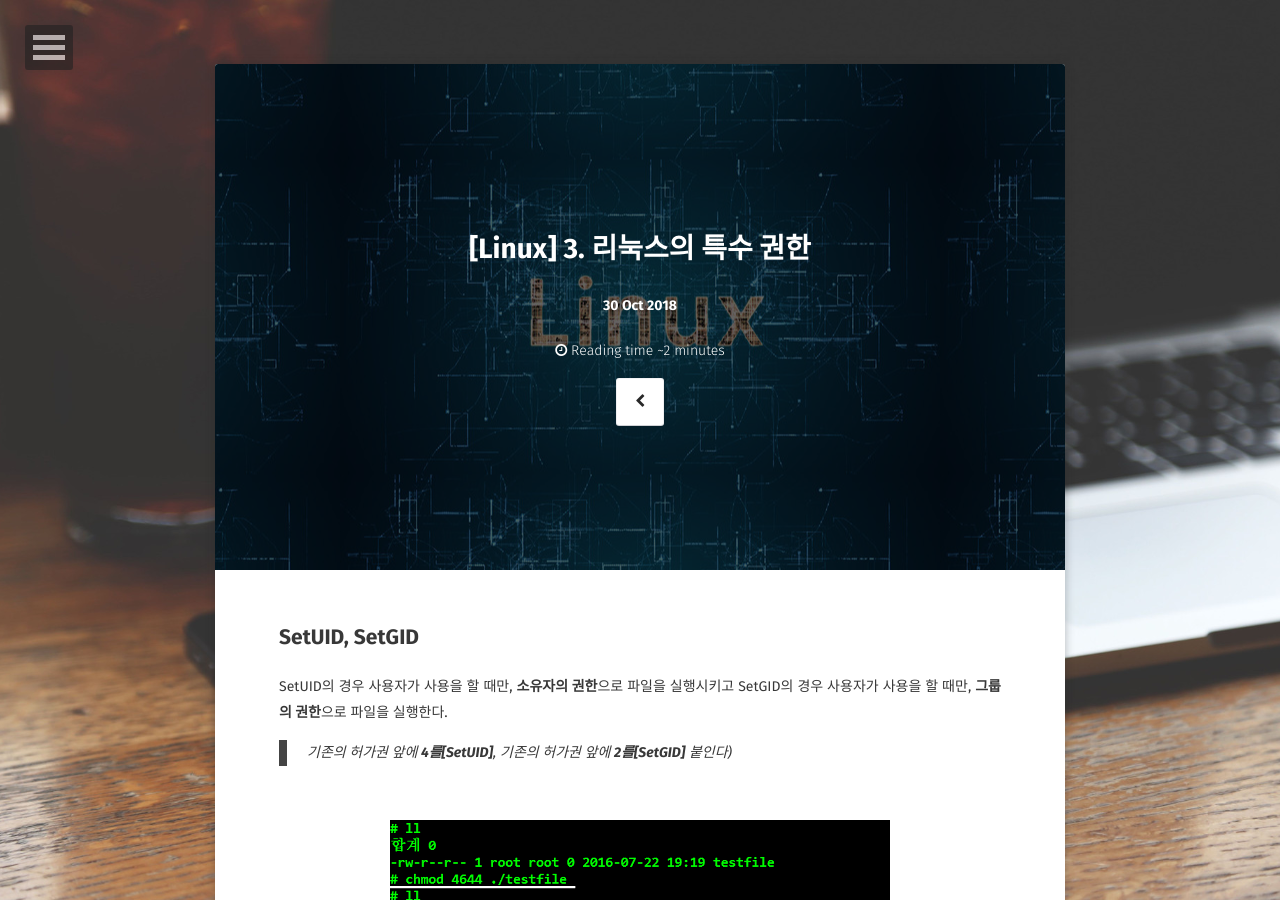
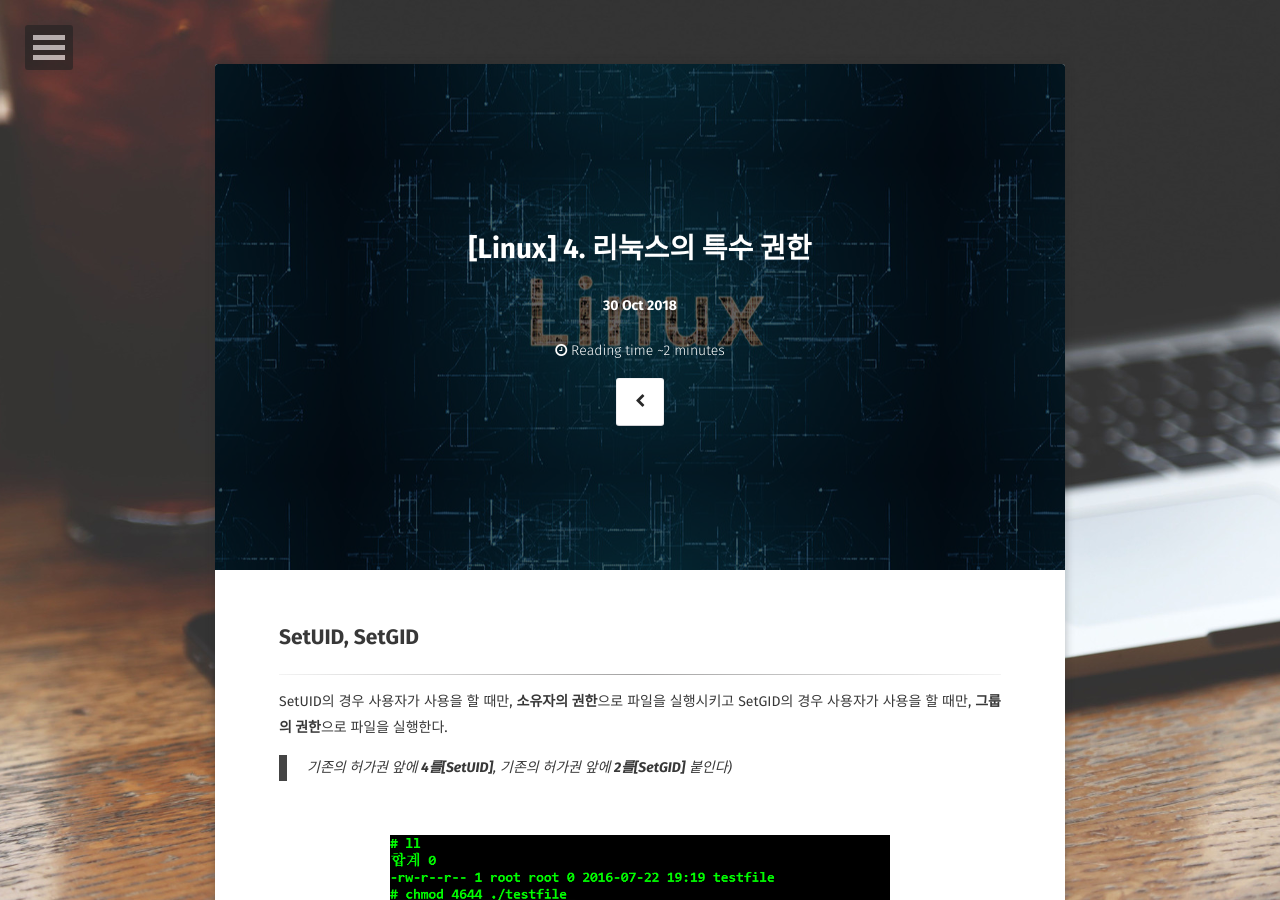
Before and after one commit to BKJang/DEVLOG, a Jekyll site: the page built from _posts/linux/2018-10-30-Linux_Special_Authority.md, in a window 1280 px wide and 900 px high. Built offline with Jekyll 4.4.1, drawn with Linux system fonts in a browser that asks for light colours; some web fonts are replaced; comment, search, counter and statistics services are not loaded.

Commit message:
Update 2018-10-30-Linux_Special_Authority.md

```diff
--- a/_posts/linux/2018-10-30-Linux_Special_Authority.md
+++ b/_posts/linux/2018-10-30-Linux_Special_Authority.md
@@ -1,6 +1,6 @@
 ---
 layout: post
-title:  "[Linux] 3. 리눅스의 특수 권한"
+title:  "[Linux] 4. 리눅스의 특수 권한"
 date:   2018-10-30
 excerpt: "SetUID, SetGid, Sticky bit에 대해서"
 tag:
@@ -10,6 +10,8 @@
 ---
 
 ## SetUID, SetGID
+
+---
 
 SetUID의 경우 사용자가 사용을 할 때만, **소유자의 권한**으로 파일을 실행시키고 SetGID의 경우 사용자가 사용을 할 때만, **그룹의 권한**으로 파일을 실행한다.
 
@@ -53,9 +55,9 @@
 
 여기선 find 명령어를 사용하면 된다.
 
+<br/>
+
 ![perm](/assets/img/linux_perm.png)
-
-<br/>
 
 이렇게 `-perm`옵션(permission)을 사용하여 허가권이 **4000이상**인 모든 파일을 찾아주는 것이다.
 
@@ -80,6 +82,8 @@
 
 ## Sticky bit
 
+---
+
 Sticky bit가 설정된 디렉토리에는 누구든 접근가능하고, 파일을 생성해낼 수 있다.<br/> 하지만 생성된 파일을 **삭제시에는 소유자(파일 생성자)와 관리자만 지울 수 있게 된다.**<br/>
 다른 사용자는 **자신의 소유가 아닌 파일을 삭제할 수 없다.**
 
@@ -89,29 +93,21 @@
 
 1. **교수님이 `/professor/test/`에 testing이라는 숙제파일을 올리라고 지시를 했다.**
 
-<br/>
-
 ![perm](/assets/img/linux_Stickybit1.png)
 
 <br/>
 
 2. **a는 성실한 학생이라 올렸는데 b는 a가 숙제를 올리면 그 숙제를 삭제해버린다.**
 
-<br/>
-
 ![perm](/assets/img/linux_Stickybit2.png)
 
 ![perm](/assets/img/linux_Stickybit3.png)
-
-<br/>
 
 위의 예제를 보면, a가 만든 testing이라는 파일을 b의 계정으로 로그인을 해서 삭제가 된다. 사실상 말이 안되는 경우이다.
 
 <br/>
 
 3. **그래서 a는 교수님에게 말하고 교수님은 권한을 재설정한다.(Sticky bit)**
-
-<br/>
 
 ![perm](/assets/img/linux_Stickybit4.png)
 
@@ -123,8 +119,6 @@
 
 4. **a는 다시 숙제를 서버에 올리고, b는 다시 삭제하려하지만 실패한다.**
 
-<br/>
-
 ![perm](/assets/img/linux_Stickybit5.png)
 
 ![perm](/assets/img/linux_Stickybit6.png)
```
